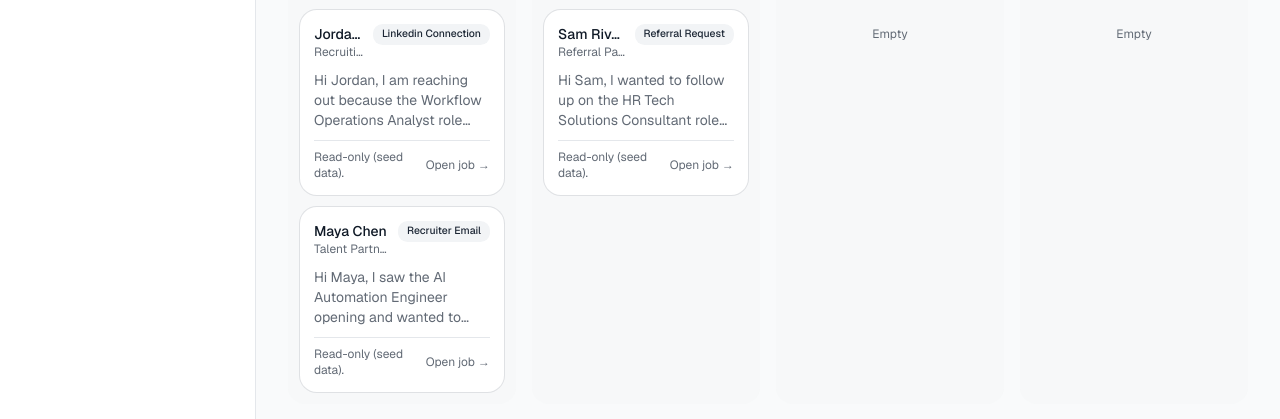
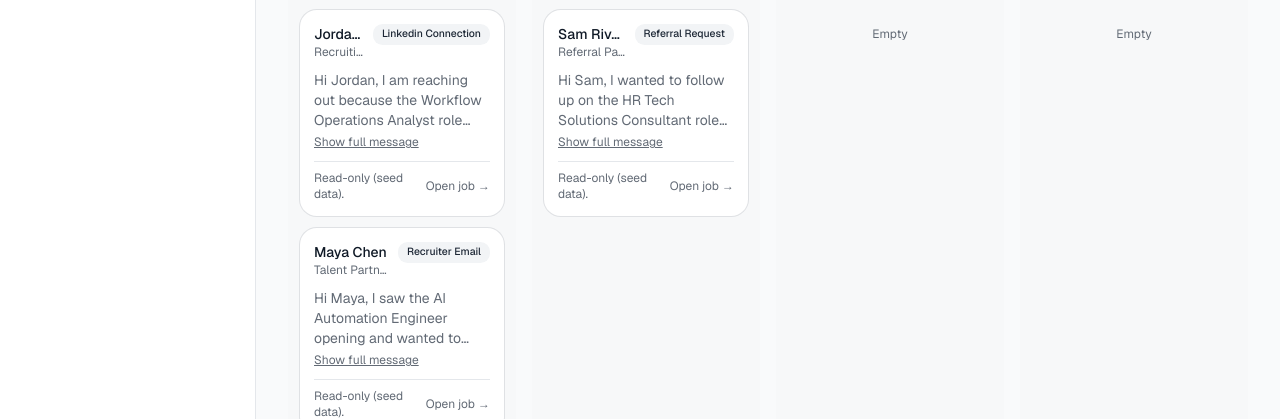
Before and after one commit to Taleef7/jobops-copilot, a Next.js app in the folder apps/web/: page /outreach in a window 1280 px wide. Shown: the part 274-693 px from the top of the page. Built offline with nearby package versions, Linux system fonts and the light colour scheme; no server answers.

Commit message:
feat: J10 prefers-reduced-motion, export blob download, outreach expand

```diff
--- a/apps/web/src/app/(app)/outreach/page.tsx
+++ b/apps/web/src/app/(app)/outreach/page.tsx
@@ -5,6 +5,7 @@ import { EmptyState } from '@/components/empty-state';
 import { OutreachReviewActions } from '@/components/outreach-review-actions';
 import { Badge } from '@/components/ui/badge';
 import { Card } from '@/components/ui/card';
+import { OutreachDraftCard } from '@/components/outreach-draft-card';
 import { loadOutreach } from '@/lib/outreach-data';
 import type { OutreachStatus } from '@/types/job';
 
@@ -73,9 +74,7 @@ export default async function OutreachPage() {
                         {item.draft.messageType.replaceAll('_', ' ')}
                       </Badge>
                     </div>
-                    <p className="text-muted-foreground line-clamp-3 text-sm">
-                      {item.draft.draftText}
-                    </p>
+                    <OutreachDraftCard draftText={item.draft.draftText} />
                     <div className="flex items-center justify-between gap-2 border-t pt-2">
                       <OutreachReviewActions
                         outreachId={item.draft.id}
--- a/apps/web/src/app/globals.css
+++ b/apps/web/src/app/globals.css
@@ -180,3 +180,12 @@
     scroll-behavior: smooth;
   }
 }
+
+@media (prefers-reduced-motion: reduce) {
+  *, *::before, *::after {
+    animation-duration: 0.01ms !important;
+    animation-iteration-count: 1 !important;
+    transition-duration: 0.01ms !important;
+    scroll-behavior: auto !important;
+  }
+}
--- /dev/null
+++ b/apps/web/src/components/outreach-draft-card.tsx
@@ -0,0 +1,32 @@
+'use client';
+
+import { useState } from 'react';
+import { cn } from '@/lib/utils';
+
+interface OutreachDraftCardProps {
+  draftText: string;
+}
+
+export function OutreachDraftCard({ draftText }: OutreachDraftCardProps) {
+  const [expanded, setExpanded] = useState(false);
+
+  return (
+    <div>
+      <p
+        className={cn(
+          'text-muted-foreground text-sm',
+          expanded ? 'max-h-48 overflow-y-auto' : 'line-clamp-3',
+        )}
+      >
+        {draftText}
+      </p>
+      <button
+        type="button"
+        onClick={() => setExpanded((prev) => !prev)}
+        className="text-muted-foreground hover:text-foreground mt-1 text-xs underline"
+      >
+        {expanded ? 'Collapse' : 'Show full message'}
+      </button>
+    </div>
+  );
+}
--- a/apps/web/src/components/settings-actions.tsx
+++ b/apps/web/src/components/settings-actions.tsx
@@ -46,14 +46,37 @@ export function ResumeReupload() {
 }
 
 export function ExportDataButton() {
+  const [busy, setBusy] = useState(false);
+
+  async function handleExport() {
+    setBusy(true);
+    try {
+      const response = await fetch('/api/proxy/api/profile/export');
+      if (!response.ok) throw new Error(`Export failed: ${response.status}`);
+      const blob = await response.blob();
+      const url = URL.createObjectURL(blob);
+      const anchor = document.createElement('a');
+      anchor.href = url;
+      anchor.download = 'jobops-export.json';
+      anchor.click();
+      URL.revokeObjectURL(url);
+    } catch {
+      toast.error('Export failed. Try again.');
+    } finally {
+      setBusy(false);
+    }
+  }
+
   return (
     <Button
       variant="outline"
       size="sm"
       className="ml-auto"
-      onClick={() => window.open('/api/proxy/api/profile/export', '_blank')}
+      disabled={busy}
+      onClick={() => void handleExport()}
     >
-      <Download className="size-4" /> Export data
+      {busy ? <Loader2 className="size-4 animate-spin" /> : <Download className="size-4" />}
+      Export data
     </Button>
   );
 }
```
